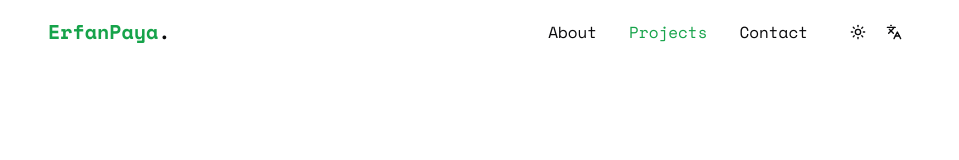
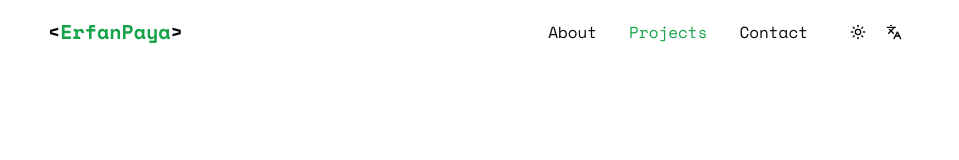
Before and after one commit to hp0098v1/portfolio, a Next.js app: page /en/projects in a window 1280 px wide. Shown: the top 160 px of the page, without its empty margins (160-1119 px from the left). Built offline with nearby package versions, Linux system fonts and the light colour scheme; what tailwindcss-motion would draw is missing.

Commit message:
fix styling issue in navbar and complete forgotten parts

```diff
--- a/messages/en.json
+++ b/messages/en.json
@@ -216,6 +216,9 @@
       }
     ]
   },
+  "contact": {
+    "title": "Contact Me"
+  },
   "shared": {
     "languageSwitcher": {
       "english": "English",
--- a/messages/fa.json
+++ b/messages/fa.json
@@ -212,6 +212,9 @@
       }
     ]
   },
+  "contact": {
+    "title": "تماس با من"
+  },
   "shared": {
     "languageSwitcher": {
       "english": "انگلیسی",
--- a/src/app/[locale]/(fade-in-animate)/contact/page.tsx
+++ b/src/app/[locale]/(fade-in-animate)/contact/page.tsx
@@ -18,11 +18,14 @@ export async function generateMetadata({ params }: Omit<Props, 'children'>) {
   };
 }
 
-export default async function ContactPage() {
+export default async function ContactPage({ params }: Props) {
+  const { locale } = await params;
+  const t = await getTranslations({ locale, namespace: 'contact' });
+
   return (
     <main className='min-h-screen px-4 py-20'>
       <div className='mx-auto max-w-4xl'>
-        <h1 className='mb-8 text-4xl font-bold'>Contact Me</h1>
+        <h1 className='mb-8 text-4xl font-bold'>{t('title')}</h1>
 
         <div className='grid gap-12 md:grid-cols-2'>
           <div className='space-y-8'>
--- a/src/app/[locale]/_components/projects-preview.tsx
+++ b/src/app/[locale]/_components/projects-preview.tsx
@@ -1,5 +1,7 @@
+import { BookOpen } from 'lucide-react';
 import { useTranslations } from 'next-intl';
 
+import { Project } from '@/app/[locale]/(fade-in-animate)/projects/page';
 import { Badge } from '@/components/ui/badge';
 import { Button } from '@/components/ui/button';
 import {
@@ -9,11 +11,11 @@ import {
   CardHeader,
   CardTitle,
 } from '@/components/ui/card';
-import { projects } from '@/constants';
 import { Link } from '@/i18n/routing';
 
 export function ProjectsPreview() {
   const t = useTranslations('home.projects');
+  const t2 = useTranslations('projects');
 
   return (
     <section className='px-4 py-20'>
@@ -25,8 +27,11 @@ export function ProjectsPreview() {
           </Button>
         </div>
         <div className='grid gap-6 md:grid-cols-2'>
-          {projects.slice(0, 2).map(project => (
-            <Card key={project.id}>
+          {t2
+            .raw('items')
+            .slice(0, 2)
+            .map((project: Project) => (
+              <Card key={project.slug}>
                 <CardHeader>
                   <CardTitle>{project.title}</CardTitle>
                   <CardDescription>{project.description}</CardDescription>
@@ -40,8 +45,10 @@ export function ProjectsPreview() {
                     ))}
                   </div>
                   <div className='flex gap-4'>
-                  <Button asChild size='sm' variant='outline'>
-                    <Link href={`/projects/${project.id}`}>Learn More</Link>
+                    <Button asChild>
+                      <Link href={`/projects/${project.slug}`}>
+                        <BookOpen /> {t2('viewDetails')}
+                      </Link>
                     </Button>
                   </div>
                 </CardContent>
--- a/src/components/shared/base-layout.tsx
+++ b/src/components/shared/base-layout.tsx
@@ -1,4 +1,4 @@
-import { Space_Mono } from 'next/font/google';
+import { Space_Mono, Vazirmatn } from 'next/font/google';
 import { NextIntlClientProvider } from 'next-intl';
 import { getMessages } from 'next-intl/server';
 import { ReactNode } from 'react';
@@ -11,6 +11,11 @@ const spaceMono = Space_Mono({
   subsets: ['latin'],
   weight: ['400', '700'],
   variable: '--font-space-mono',
+});
+const vazirmatn = Vazirmatn({
+  subsets: ['arabic'],
+  weight: ['400', '700'],
+  variable: '--font-vazirmatn',
 });
 
 type Props = {
@@ -27,7 +32,13 @@ export async function BaseLayout({ children, locale }: Props) {
       dir={locale === 'fa' ? 'rtl' : 'ltr'}
       lang={locale}
     >
-      <body className={cn(spaceMono.variable, 'flex h-full flex-col')}>
+      <body
+        className={cn(
+          spaceMono.variable,
+          vazirmatn.variable,
+          'flex h-full flex-col',
+        )}
+      >
         <NextIntlClientProvider messages={messages}>
           <Providers>
             <Navbar />
--- a/src/components/shared/navbar.tsx
+++ b/src/components/shared/navbar.tsx
@@ -21,11 +21,12 @@ export function Navbar() {
         <div className='flex h-16 items-center justify-between'>
           {/* Logo */}
           <Link className='text-xl font-bold text-primary' href='/'>
-            ErfanPaya<span className='text-foreground'>.</span>
+            <span className='text-foreground'>&lt;</span>ErfanPaya
+            <span className='text-foreground'>&gt;</span>
           </Link>
 
           {/* Desktop Navigation */}
-          <div className='hidden items-center space-x-8 md:flex'>
+          <div className='hidden items-center gap-8 md:flex'>
             {navLinks.map(link => (
               <NavLink
                 href={link.url}
--- a/src/components/ui/button.tsx
+++ b/src/components/ui/button.tsx
@@ -14,7 +14,7 @@ const buttonVariants = cva(
         destructive:
           'bg-destructive text-destructive-foreground shadow-sm hover:bg-destructive/90',
         outline:
-          'border border-input bg-background shadow-sm hover:bg-accent hover:text-accent-foreground',
+          'border border-input bg-transparent shadow-sm hover:bg-accent hover:text-accent-foreground',
         secondary:
           'bg-secondary text-secondary-foreground shadow-sm hover:bg-secondary/80',
         ghost: 'hover:bg-accent hover:text-accent-foreground',
--- a/tailwind.config.ts
+++ b/tailwind.config.ts
@@ -12,7 +12,12 @@ export default {
   theme: {
     extend: {
       fontFamily: {
-        'space-mono': ['var(--font-space-mono)', 'monospace'],
+        'space-mono': [
+          'var(--font-space-mono)',
+          'var(--font-vazirmatn)',
+          'monospace',
+        ],
+        vazirmatn: ['var(--font-vazirmatn)', 'sans-serif'],
       },
       colors: {
         primary: {
```
Lines whose indentation alone changed are shown as unchanged.
